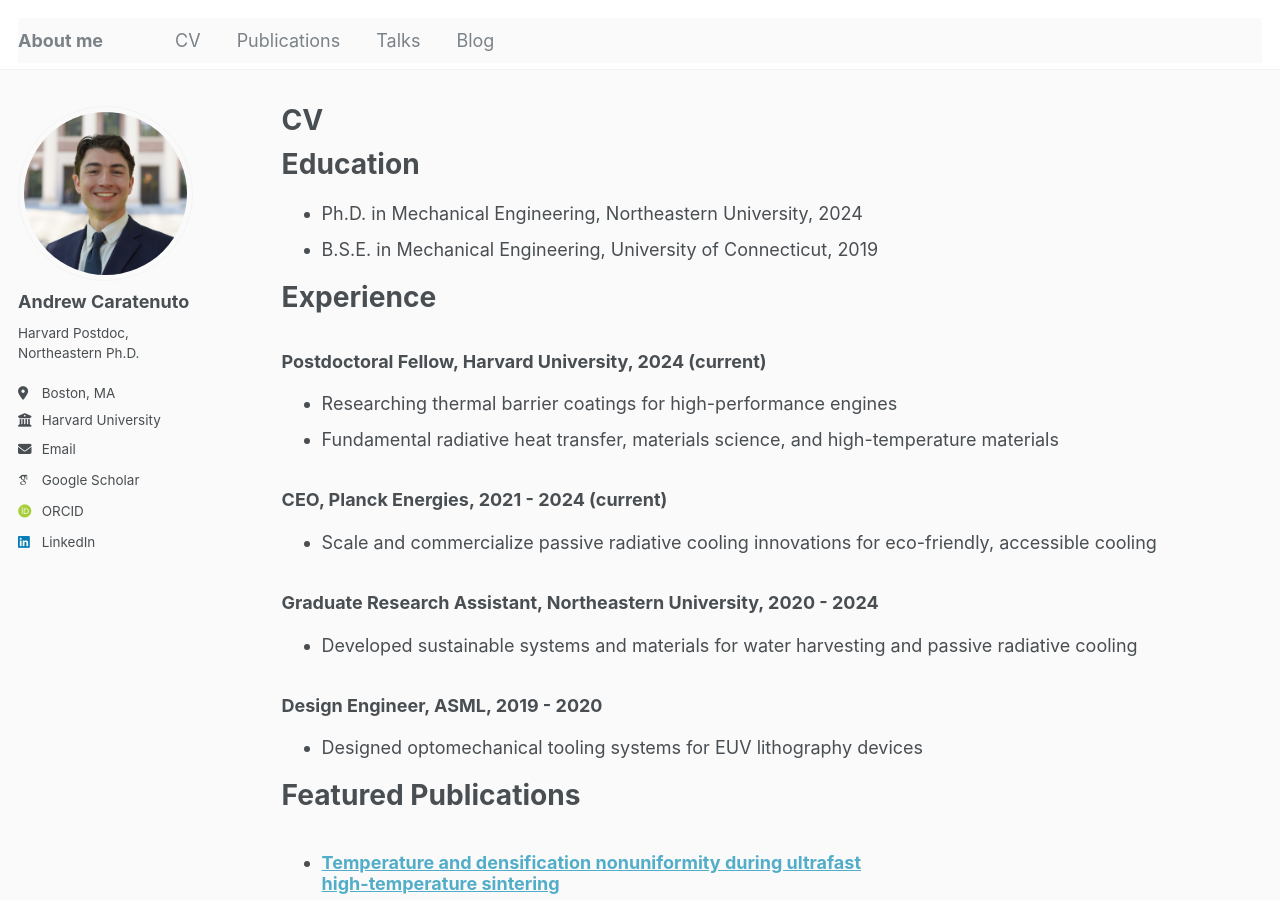
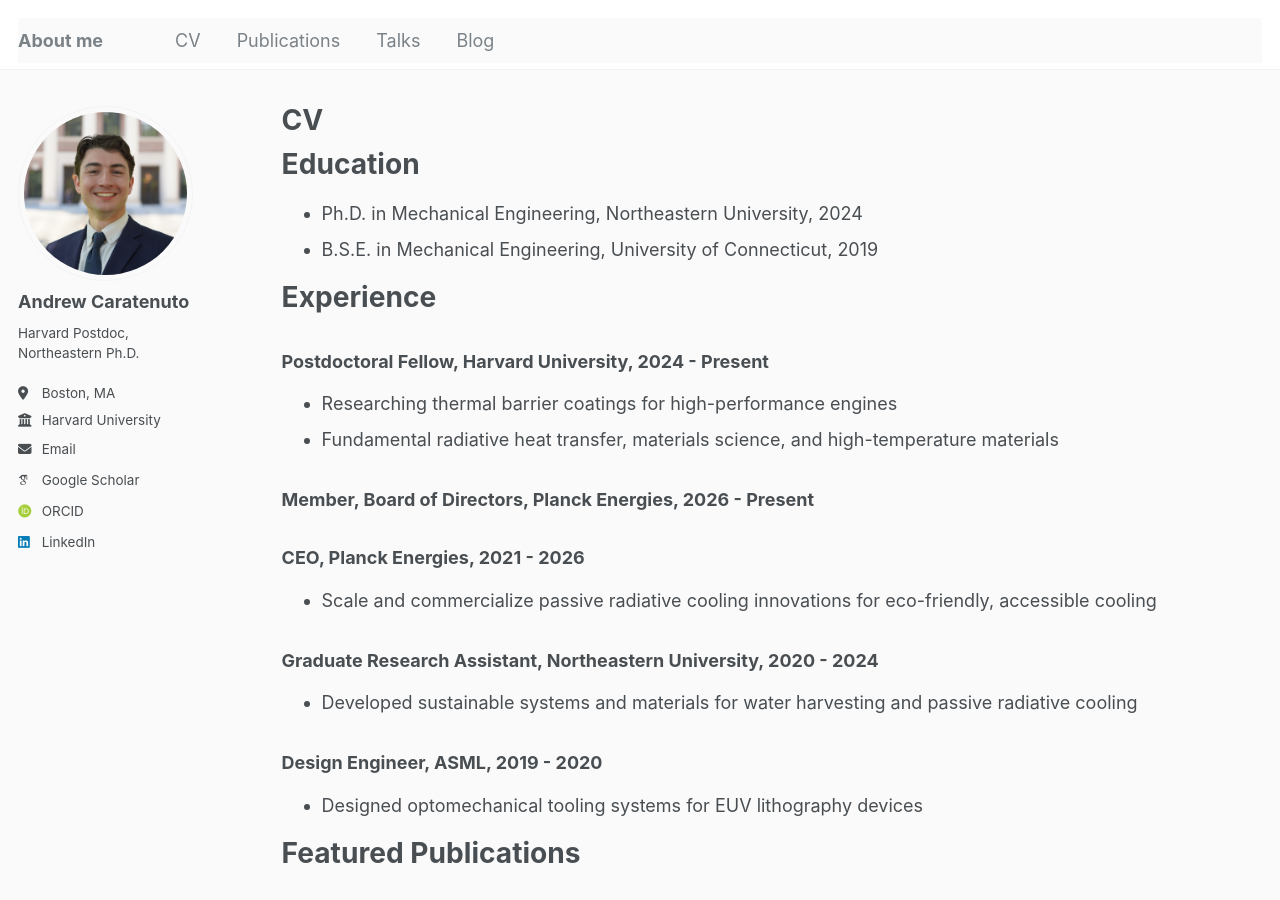
Before and after one commit to andrewcaratenuto/andrewcaratenuto.github.io, a Jekyll site: the page built from _pages/cv.md, in a window 1280 px wide and 900 px high. Built offline with Jekyll 4.4.1, drawn with Linux system fonts in a browser that asks for light colours; some web fonts are replaced.

Commit message:
Update cv.md

```diff
--- a/_pages/cv.md
+++ b/_pages/cv.md
@@ -16,11 +16,12 @@ Education
 
 Experience
 ======
-### Postdoctoral Fellow, Harvard University, 2024 (current)
+### Postdoctoral Fellow, Harvard University, 2024 - Present
 * Researching thermal barrier coatings for high-performance engines
 * Fundamental radiative heat transfer, materials science, and high-temperature materials
 
-### CEO, Planck Energies, 2021 - 2024 (current)
+### Member, Board of Directors, Planck Energies, 2026 - Present
+### CEO, Planck Energies, 2021 - 2026
 * Scale and commercialize passive radiative cooling innovations for eco-friendly, accessible cooling
 
 ### Graduate Research Assistant, Northeastern University, 2020 - 2024
```
